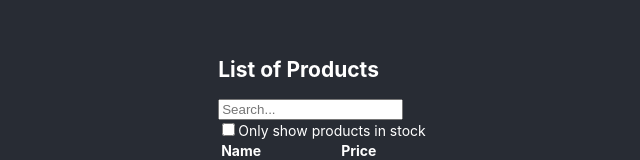
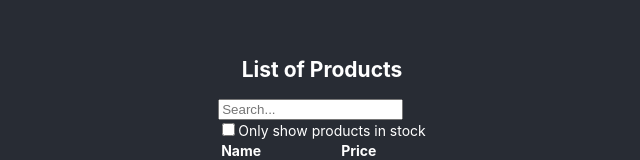
Before and after one commit to YazeedEld/list-of-products, a React (Create React App) app: page / in a window 1280 px wide. Shown: the part 215-375 px from the top of the page, without its empty margins (318-958 px from the left). Built offline with nearby package versions, Linux system fonts and the light colour scheme.

Commit message:
cleaning code

```diff
--- a/src/App.js
+++ b/src/App.js
@@ -1,11 +1,12 @@
-import './App.css';
-import FilteredTable from './components/FilteredTable';
+import "./App.css";
+import FilteredTable from "./components/FilteredTable";
 
 function App() {
   return (
     <div className="App">
       <header className="App-header">
-        <FilteredTable/>
+        <h2>List of Products</h2>
+        <FilteredTable />
       </header>
     </div>
   );
--- a/src/components/FilteredTable.js
+++ b/src/components/FilteredTable.js
@@ -24,7 +24,6 @@ class FilteredTable extends React.Component {
     render(){
         return(
             <div>
-                <h2>List of Products</h2>
                 <SearchFilter
                 onSearchChange={this.onSearchChange}
                 onCheckboxChange={this.onCheckboxChange}/>
```
